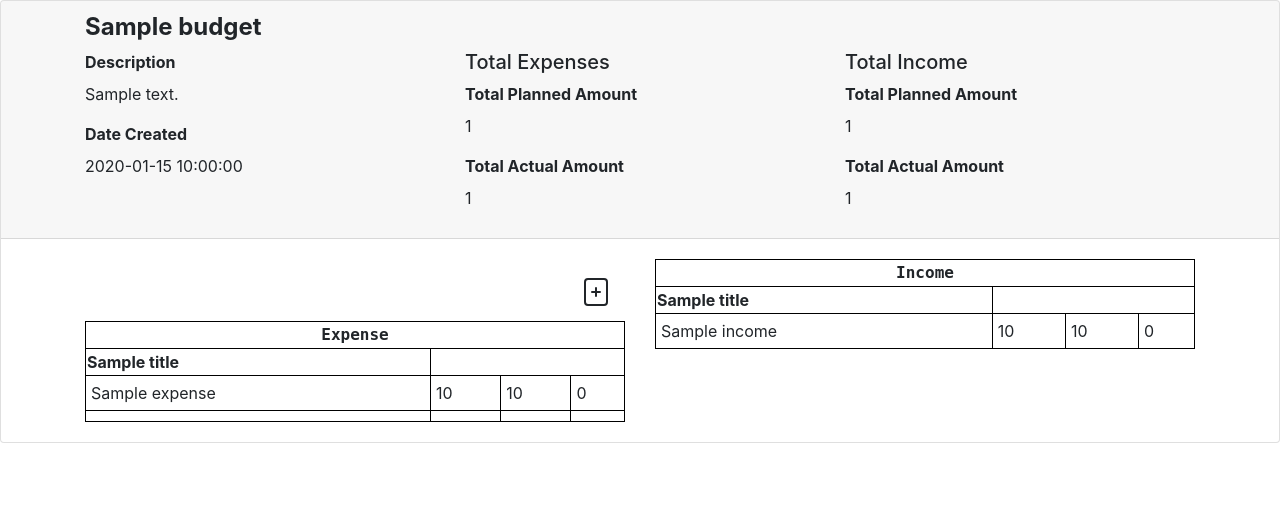
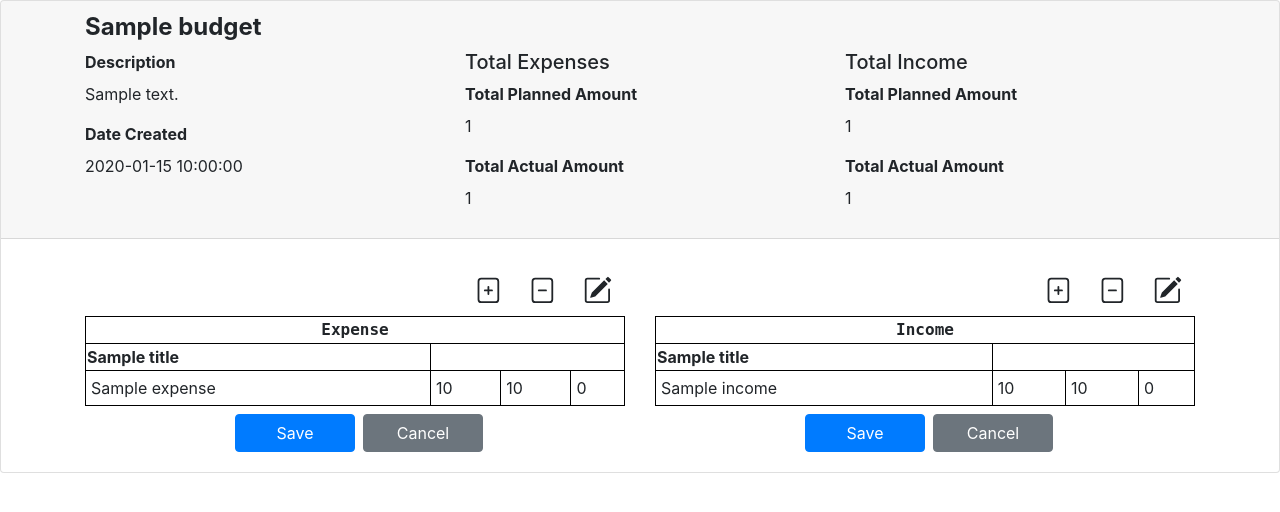
Before and after one commit to Murphyx2/budget-page, a Flask app: template app/templates/unique_budget.html in a window 1280 px wide. Shown: the part 56-568 px from the top of the page. Run offline with Flask 2, Linux system fonts and the light colour scheme; the template is opened without the code that fills it: most values are stand-ins (such as "Sample title", 1, 10 or a date in 2020); some libraries are stand-ins or nearby versions.

Commit message:
delete_income_expense_element html added to work on the modal. added styles to new buttons add, edit, remove on unique_budget. Added function to remove rows, I need to work in a way to remove rows income expenses elements from the database, also a modal must be done to ask the user if he/she wants to remove it on unique_budgetjs. Buttons to add, edit, remove, save and cancel were added to the unique_budgethtml, add and remove buttons works, there are some other feature the remove button should have, but that is a thing for another moment

```diff
--- a/app/static/css/unique_budget.css
+++ b/app/static/css/unique_budget.css
@@ -19,3 +19,20 @@ tr, td {
     font-family: monospace;
     font-size: large;
 }
+
+#incomeAddButton, #incomeEditButton, #incomeRemoveButton{
+    visibility: visible;
+    font-size: 1.8em;
+}
+
+#expenseAddButton, #expenseEditButton,  #expenseRemoveButton{
+    visibility: visible;
+    font-size: 1.8em;
+}
+
+#cancelButton, #saveButton{
+    margin-left: .5em;
+    margin-top: .5em;
+    width: 7.5em;
+
+}
--- a/app/static/js/unique_budget.js
+++ b/app/static/js/unique_budget.js
@@ -1,21 +1,36 @@
+var DEFAULT_ROW_HEIGHT = "2em";
+var GLOBAL_NUMBER_ROW  = 0;
 
 function create_newrow(tableName){
 
     var MAX_CELL_NUMBER = 4;
     var TAG_ID_ELEMENTS = [tableName+"_name", tableName+"_planned_amount", tableName+"_actual_amount", tableName+"_difference"]
-    var COUNT_EXPENSE_TABLE_ELEMENTS = document.getElementById(tableName+'Table').getElementsByTagName('tbody').length -1;
+    var COUNT_ROWS_TABLE_ELEMENTS = document.getElementById(tableName+'Table').getElementsByTagName('tbody').length -1;
 
-    var table = document.getElementById(tableName+'Table').getElementsByTagName('tbody')[COUNT_EXPENSE_TABLE_ELEMENTS];
+    var table = document.getElementById(tableName+'Table').getElementsByTagName('tbody')[COUNT_ROWS_TABLE_ELEMENTS];
     var last_row_number = table.rows.length;
     var newRow = table.insertRow(last_row_number);
     newRow.setAttribute("id", tableName +"Row"+ (last_row_number + 1));
+    newRow.style.height = DEFAULT_ROW_HEIGHT;
 
     for (var count = 0; count < MAX_CELL_NUMBER ; count++) {
             var newCell = newRow.insertCell(count);
             newCell.setAttribute("id",TAG_ID_ELEMENTS[count] + (last_row_number+1));
     }
-
+    GLOBAL_NUMBER_ROW++;
 
 }
 
-create_newrow("expense");
+function remove_lastrow(tableName){
+    var COUNT_ROWS_TABLE_ELEMENTS = document.getElementById(tableName+'Table').getElementsByTagName('tbody').length -1;
+    var table = document.getElementById(tableName+'Table').getElementsByTagName('tbody')[COUNT_ROWS_TABLE_ELEMENTS];
+    var last_row_number = table.rows.length - 1;
+    //At the moment you cannot delete existing elements in the table
+    if(GLOBAL_NUMBER_ROW>0){
+        table.deleteRow(last_row_number)
+        GLOBAL_NUMBER_ROW--;
+    }else if(GLOBAL_NUMBER_ROW === 0){
+        //I should ask to the user if he wants to eleminate
+        console.log("Modal to ask to delete an elemented in the database");
+    }
+}
--- a/app/templates/unique_budget.html
+++ b/app/templates/unique_budget.html
@@ -52,10 +52,24 @@
             <div class="">
                 <div class="row">
                     <div class="col">
-                        <button id="expenseEditButton" class="btn float-right" style="font-size: 2em;"><svg width="1em" height="1em" viewBox="0 0 16 16" class="bi bi-file-plus" fill="currentColor" xmlns="http://www.w3.org/2000/svg">
-                            <path fill-rule="evenodd" d="M4 1h8a2 2 0 0 1 2 2v10a2 2 0 0 1-2 2H4a2 2 0 0 1-2-2V3a2 2 0 0 1 2-2zm0 1a1 1 0 0 0-1 1v10a1 1 0 0 0 1 1h8a1 1 0 0 0 1-1V3a1 1 0 0 0-1-1H4z"/>
-                            <path fill-rule="evenodd" d="M8 5.5a.5.5 0 0 1 .5.5v1.5H10a.5.5 0 0 1 0 1H8.5V10a.5.5 0 0 1-1 0V8.5H6a.5.5 0 0 1 0-1h1.5V6a.5.5 0 0 1 .5-.5z"/>
-                          </svg></button>
+                        <button id="expenseEditButton" type="button" class="btn float-right">
+                            <svg width="1em" height="1em" viewBox="0 0 16 16" class="bi bi-pencil-square" fill="currentColor" xmlns="http://www.w3.org/2000/svg">
+                                <path d="M15.502 1.94a.5.5 0 0 1 0 .706L14.459 3.69l-2-2L13.502.646a.5.5 0 0 1 .707 0l1.293 1.293zm-1.75 2.456l-2-2L4.939 9.21a.5.5 0 0 0-.121.196l-.805 2.414a.25.25 0 0 0 .316.316l2.414-.805a.5.5 0 0 0 .196-.12l6.813-6.814z"/>
+                                <path fill-rule="evenodd" d="M1 13.5A1.5 1.5 0 0 0 2.5 15h11a1.5 1.5 0 0 0 1.5-1.5v-6a.5.5 0 0 0-1 0v6a.5.5 0 0 1-.5.5h-11a.5.5 0 0 1-.5-.5v-11a.5.5 0 0 1 .5-.5H9a.5.5 0 0 0 0-1H2.5A1.5 1.5 0 0 0 1 2.5v11z"/>
+                            </svg>
+                        </button>
+                        <button id="expenseRemoveButton" type="button" class="btn float-right" onclick="remove_lastrow('expense')">
+                            <svg width="1em" height="1em" viewBox="0 0 16 16" class="bi bi-file-minus" fill="currentColor" xmlns="http://www.w3.org/2000/svg">
+                                <path fill-rule="evenodd" d="M4 1h8a2 2 0 0 1 2 2v10a2 2 0 0 1-2 2H4a2 2 0 0 1-2-2V3a2 2 0 0 1 2-2zm0 1a1 1 0 0 0-1 1v10a1 1 0 0 0 1 1h8a1 1 0 0 0 1-1V3a1 1 0 0 0-1-1H4z"/>
+                                <path fill-rule="evenodd" d="M5.5 8a.5.5 0 0 1 .5-.5h4a.5.5 0 0 1 0 1H6a.5.5 0 0 1-.5-.5z"/>
+                            </svg>
+                        </button>
+                        <button id="expenseAddButton" type="button" class="btn float-right" onclick="create_newrow('expense')">
+                            <svg width="1em" height="1em" viewBox="0 0 16 16" class="bi bi-file-plus" fill="currentColor" xmlns="http://www.w3.org/2000/svg">
+                                <path fill-rule="evenodd" d="M4 1h8a2 2 0 0 1 2 2v10a2 2 0 0 1-2 2H4a2 2 0 0 1-2-2V3a2 2 0 0 1 2-2zm0 1a1 1 0 0 0-1 1v10a1 1 0 0 0 1 1h8a1 1 0 0 0 1-1V3a1 1 0 0 0-1-1H4z"/>
+                                <path fill-rule="evenodd" d="M8 5.5a.5.5 0 0 1 .5.5v1.5H10a.5.5 0 0 1 0 1H8.5V10a.5.5 0 0 1-1 0V8.5H6a.5.5 0 0 1 0-1h1.5V6a.5.5 0 0 1 .5-.5z"/>
+                            </svg>
+                        </button>
                         <table class="unique-budget-table" id="expenseTable">
                             <tread>
                                 <tr class="table-header">
@@ -78,8 +92,30 @@
                                 {% endfor %}
                             </tbody>
                         </table>
+                        <div class="d-flex justify-content-center">
+                            <button id="saveButton" type="button" class="btn btn-primary">Save</button>
+                            <button id="cancelButton" type="button" class="btn btn-secondary" >Cancel</button>
+                        </div>
                     </div>
                     <div class="col">
+                        <button id="incomeEditButton" type="button" class="btn float-right">
+                            <svg width="1em" height="1em" viewBox="0 0 16 16" class="bi bi-pencil-square" fill="currentColor" xmlns="http://www.w3.org/2000/svg">
+                                <path d="M15.502 1.94a.5.5 0 0 1 0 .706L14.459 3.69l-2-2L13.502.646a.5.5 0 0 1 .707 0l1.293 1.293zm-1.75 2.456l-2-2L4.939 9.21a.5.5 0 0 0-.121.196l-.805 2.414a.25.25 0 0 0 .316.316l2.414-.805a.5.5 0 0 0 .196-.12l6.813-6.814z"/>
+                                <path fill-rule="evenodd" d="M1 13.5A1.5 1.5 0 0 0 2.5 15h11a1.5 1.5 0 0 0 1.5-1.5v-6a.5.5 0 0 0-1 0v6a.5.5 0 0 1-.5.5h-11a.5.5 0 0 1-.5-.5v-11a.5.5 0 0 1 .5-.5H9a.5.5 0 0 0 0-1H2.5A1.5 1.5 0 0 0 1 2.5v11z"/>
+                            </svg>
+                        </button>
+                        <button id="incomeRemoveButton" type="button" class="btn float-right" onclick="create_newrow('expense')">
+                            <svg width="1em" height="1em" viewBox="0 0 16 16" class="bi bi-file-minus" fill="currentColor" xmlns="http://www.w3.org/2000/svg">
+                                <path fill-rule="evenodd" d="M4 1h8a2 2 0 0 1 2 2v10a2 2 0 0 1-2 2H4a2 2 0 0 1-2-2V3a2 2 0 0 1 2-2zm0 1a1 1 0 0 0-1 1v10a1 1 0 0 0 1 1h8a1 1 0 0 0 1-1V3a1 1 0 0 0-1-1H4z"/>
+                                <path fill-rule="evenodd" d="M5.5 8a.5.5 0 0 1 .5-.5h4a.5.5 0 0 1 0 1H6a.5.5 0 0 1-.5-.5z"/>
+                            </svg>
+                        </button>
+                        <button id="incomeAddButton" type="button" class="btn float-right" onclick="create_newrow('income')">
+                            <svg width="1em" height="1em" viewBox="0 0 16 16" class="bi bi-file-plus" fill="currentColor" xmlns="http://www.w3.org/2000/svg">
+                                <path fill-rule="evenodd" d="M4 1h8a2 2 0 0 1 2 2v10a2 2 0 0 1-2 2H4a2 2 0 0 1-2-2V3a2 2 0 0 1 2-2zm0 1a1 1 0 0 0-1 1v10a1 1 0 0 0 1 1h8a1 1 0 0 0 1-1V3a1 1 0 0 0-1-1H4z"/>
+                                <path fill-rule="evenodd" d="M8 5.5a.5.5 0 0 1 .5.5v1.5H10a.5.5 0 0 1 0 1H8.5V10a.5.5 0 0 1-1 0V8.5H6a.5.5 0 0 1 0-1h1.5V6a.5.5 0 0 1 .5-.5z"/>
+                            </svg>
+                        </button>
                         <table class="unique-budget-table" id="incomeTable">
                             <tread>
                                 <tr class="table-header">
@@ -102,6 +138,10 @@
                                 {% endfor %}
                             </tbody>
                         </table>
+                        <div class="d-flex justify-content-center">
+                            <button id="saveButton" type="button" class="btn btn-primary" >Save</button>
+                            <button id="cancelButton" type="button" class="btn btn-secondary" >Cancel</button>
+                        </div>
                     </div>
                 </div>
             </div>
```
Also changed, not shown: app/templates/delete_income_expense_element_modal.html (added, +33 -0 lines).
